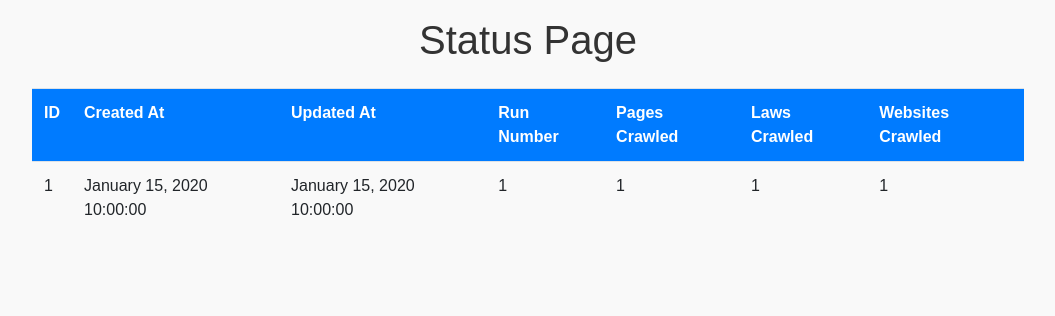
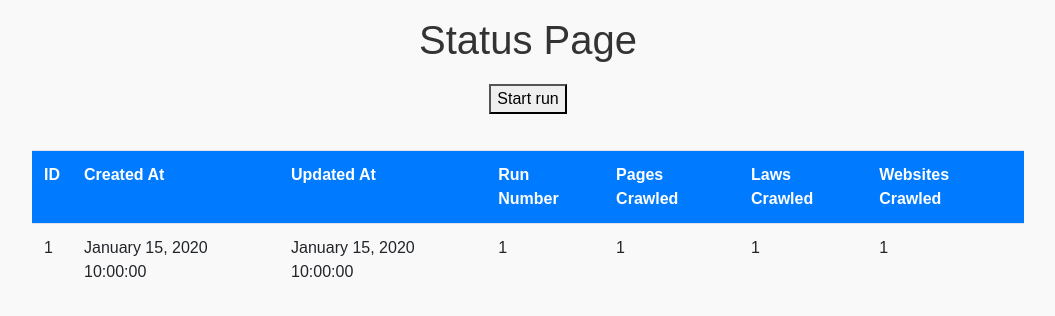
Before and after one commit to decover-tech/crawlumbus, a Flask app: page /status in a window 1280 px wide. Shown: the top 316 px of the page, without its empty margins (112-1167 px from the left). Run offline with Flask 3, Linux system fonts and the light colour scheme; tables that the repository leaves empty hold one stand-in row (values such as "Sample post"); some libraries are stand-ins or nearby versions.

Commit message:
Add button to trigger a RootDriver run manually

```diff
--- a/main.py
+++ b/main.py
@@ -57,15 +57,16 @@ with app.app_context():
     db.create_all()
 
 
-def run_root_driver():
+def run_root_driver(should_run_at_once=False):
     """
     Triggers the root driver in a background thread.
     :return:
     """
     count_laws, count_pages = 0, 0
     while True:
-        time.sleep(TIME_SLEEP_MINUTES)
-        if datetime.datetime.now().hour == 1:
+        if not should_run_at_once:
+            time.sleep(TIME_SLEEP_MINUTES)
+        if should_run_at_once or datetime.datetime.now().hour == 1:
             count_laws, count_pages = RootDriver(
                 base_dir=LOCAL_DIRECTORY if LOCAL_DIRECTORY else BASE_DIR,
                 max_pages_per_domain=MAX_PAGES_PER_DOMAIN,
@@ -98,6 +99,12 @@ def handle_status():
     return render_template('status.html', crawler_runs=crawler_runs)
 
 
+@app.route('/api/v1/index')
+def trigger_run_manually():
+    run_root_driver(should_run_at_once=True)
+    return jsonify({'status': 'ok'})
+
+
 if __name__ == '__main__':
     # Trigger this in a background thread
     t1 = threading.Thread(target=run_root_driver)
--- a/templates/status.html
+++ b/templates/status.html
@@ -2,7 +2,10 @@
 <html>
   <head>
     <title>Status Page</title>
-    <link href="https://stackpath.bootstrapcdn.com/bootstrap/4.5.2/css/bootstrap.min.css" rel="stylesheet">
+    <link
+      href="https://stackpath.bootstrapcdn.com/bootstrap/4.5.2/css/bootstrap.min.css"
+      rel="stylesheet"
+    />
     <style>
       body {
         font-family: Arial, sans-serif;
@@ -10,21 +13,17 @@
         margin: 0;
         background-color: #f9f9f9;
       }
-        .center-table {
-            margin: 0 auto;
-            padding: 1rem;
-            width: 80%;
-        }
       table {
         width: 100%;
         border-collapse: collapse;
       }
       th {
-            background-color: #007BFF;
+        background-color: #007bff;
         color: white;
       }
-        td, th {
-            padding: .75rem;
+      td,
+      th {
+        padding: 0.75rem;
         vertical-align: top;
         border-top: 1px solid #dee2e6;
       }
@@ -33,10 +32,24 @@
         color: #333;
         margin-top: 1rem;
       }
+      .center-table {
+        margin: 0 auto;
+        padding: 1rem;
+        width: 80%;
+      }
+      .trigger-button-container {
+        text-align: center;
+        margin: 20px 0;
+        width: 100%;
+      }
     </style>
+    <script src="https://code.jquery.com/jquery-3.6.0.min.js"></script>
   </head>
   <body>
     <h1>Status Page</h1>
+    <div class="trigger-button-container">
+      <button id="trigger-run-button">Start run</button>
+    </div>
     <div class="center-table">
       <table class="table table-striped">
         <tr>
@@ -61,5 +74,15 @@
         {% endfor %}
       </table>
     </div>
+    <script>
+      $(document).ready(function () {
+        $("#trigger-run-button").click(function () {
+          $.ajax({
+            type: "GET",
+            url: "/crawler/api/v1/index",
+          });
+        });
+      });
+    </script>
   </body>
 </html>
```
Lines whose indentation alone changed are shown as unchanged.
